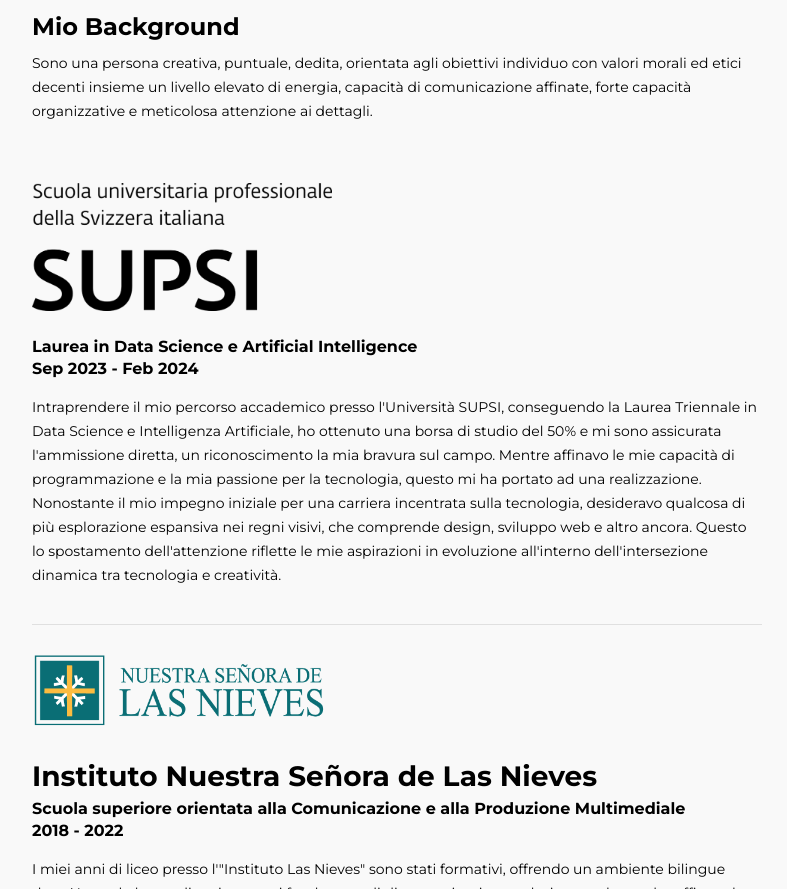
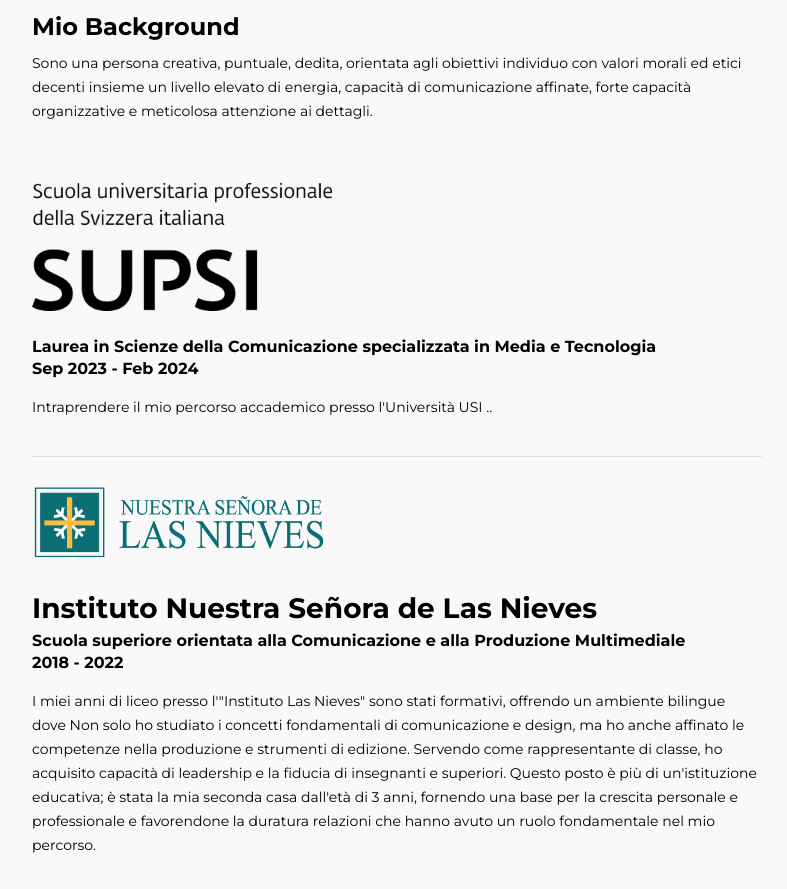
Before and after one commit to FlorenciaBressi/florenciabressi.github.io, a plain HTML site: page index-it.html in a window 1280 px wide. Shown: the part 3701-4590 px from the top of the page, without its empty margins (433-1220 px from the left). Drawn offline with Linux system fonts and the light colour scheme.

Commit message:
Update index-it.html

```diff
--- a/index-it.html
+++ b/index-it.html
@@ -352,26 +352,15 @@
                     style="cursor: pointer;max-width: 300px;max-height: 300px;background-color: lightsalmon;"
                     class="portfolio-overlay">
                     <div class="portfolio-info">
-                      <h5>Laurea in Data Science e Artificial Intelligence</h5>
+                      <h5>Laurea in Scienze della Comunicazione</h5>
                       <p>Fai click per maggiori dettagli!</p>
                     </div>
                   </div>
                 </div>
-                <h5>Laurea in Data Science e Artificial Intelligence</h5>
+                <h5>Laurea in Scienze della Comunicazione specializzata in Media e Tecnologia</h5>
                 <h6>Sep 2023 - Feb 2024</h6>
                 <p>
-                  Intraprendere il mio percorso accademico presso l'Università SUPSI, conseguendo la Laurea Triennale in
-                  Data Science e
-                  Intelligenza Artificiale, ho ottenuto una borsa di studio del 50% e mi sono assicurata l'ammissione
-                  diretta, un riconoscimento
-                  la mia bravura sul campo. Mentre affinavo le mie capacità di programmazione e la mia passione per la
-                  tecnologia, questo mi ha portato
-                  ad una realizzazione. Nonostante il mio impegno iniziale per una carriera incentrata sulla tecnologia,
-                  desideravo qualcosa di più
-                  esplorazione espansiva nei regni visivi, che comprende design, sviluppo web e altro ancora. Questo
-                  lo spostamento dell'attenzione riflette le mie aspirazioni in evoluzione all'interno dell'intersezione
-                  dinamica tra tecnologia e
-                  creatività.
+                  Intraprendere il mio percorso accademico presso l'Università USI ..
                 </p>
               </div>
               <hr />
```
